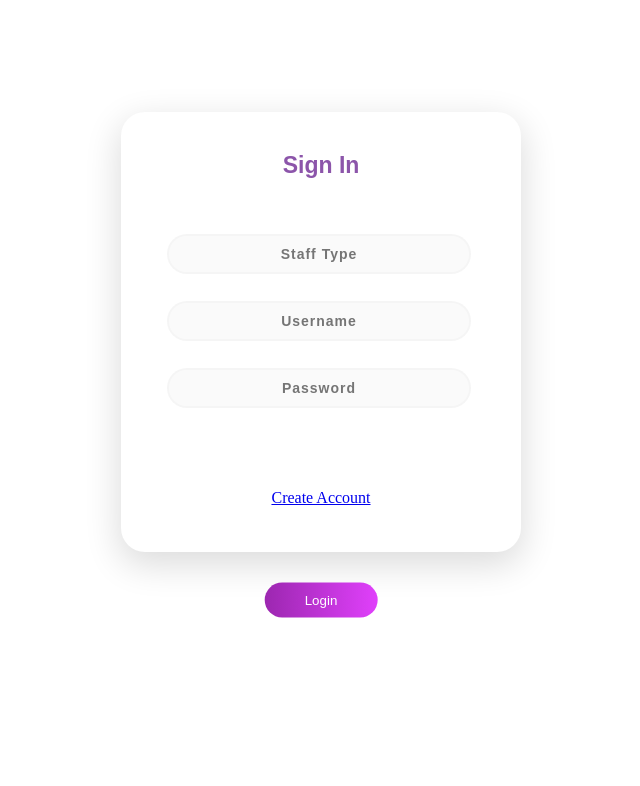
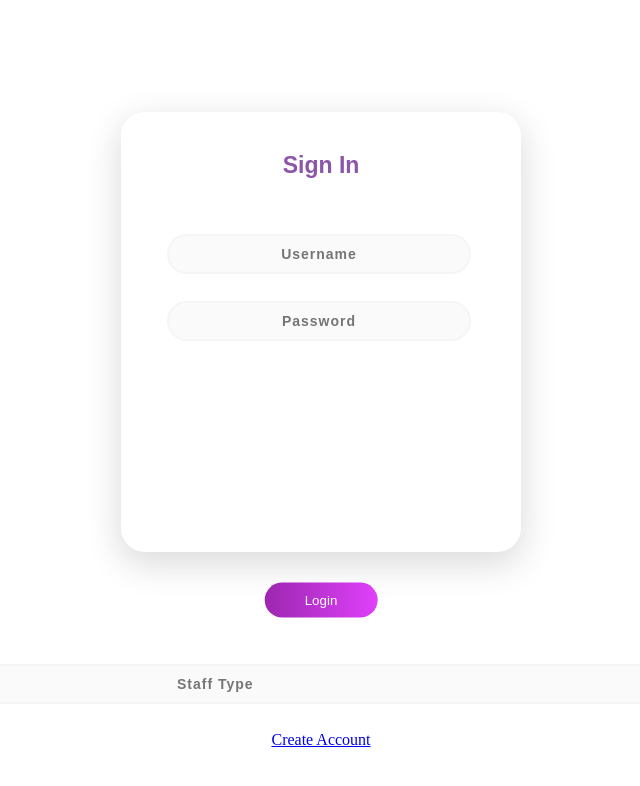
Before and after one commit to zhac299/TeamProject2021, an Angular app in the folder RestaurantWebApp/: page / in a window 1280 px wide. Shown: the top 786 px of the page, without its empty margins (319-959 px from the left). Built offline with nearby package versions, Linux system fonts and the light colour scheme.

Commit message:
program edits

```diff
--- a/RestaurantWebApp/src/app/login-input/login-input.coment.sass
+++ b/RestaurantWebApp/src/app/login-input/login-input.coment.sass
@@ -1,85 +1,89 @@
-body {
-  font-family: "Ubuntu", sans-serif;
-  position: relative;
-}
+body
+  font-family: "Ubuntu", sans-serif
+  position: relative
 
-.main {
-  background-color: #FFFFFF;
-  width: 400px;
-  height: 400px;
-  margin: 7em auto;
-  border-radius: 1.5em;
-  box-shadow: 0px 11px 35px 2px rgba(0, 0, 0, 0.14);
-}
 
-.welcome {
-  text-align: center;
-  color: #8C55AA;
+.main
+  background-color: #FFFFFF
+  width: 400px
+  height: 400px
+  margin: 7em auto
+  border-radius: 1.5em
+  box-shadow: 0px 11px 35px 2px rgba(0, 0, 0, 0.14)
+
+
+.welcome
+  text-align: center
+  color: #8C55AA
+  padding-top: 40px
+  font-family: "Ubuntu", sans-serif
+  font-weight: bold
+  font-size: 23px
+
+
+.un
+  width: 76%
+  color: #263238
+  font-weight: 700
+  font-size: 14px
+  letter-spacing: 1px
+  background: rgba(136, 126, 126, 0.04)
+  padding: 10px 20px
+  border: none
+  border-radius: 20px
+  outline: none
+  box-sizing: border-box
+  border: 2px solid rgba(0, 0, 0, 0.02)
+  margin-bottom: 50px
+  margin-left: 46px
+  text-align: center
+  margin-bottom: 27px
+  font-family: "Ubuntu", sans-serif
+
+form.form1
   padding-top: 40px;
-  font-family: "Ubuntu", sans-serif;
-  font-weight: bold;
-  font-size: 23px;
-}
 
-.un {
-  width: 76%;
-  color: #263238;
-  font-weight: 700;
-  font-size: 14px;
-  letter-spacing: 1px;
-  background: rgba(136, 126, 126, 0.04);
-  padding: 10px 20px;
-  border: none;
-  border-radius: 20px;
-  outline: none;
-  box-sizing: border-box;
-  border: 2px solid rgba(0, 0, 0, 0.02);
-  margin-bottom: 50px;
-  margin-left: 46px;
-  text-align: center;
-  margin-bottom: 27px;
-  font-family: "Ubuntu", sans-serif;
-}
+.pass
+  width: 76%
+  color: #263238
+  font-weight: 700
+  font-size: 14px
+  letter-spacing: 1px
+  background: rgba(136, 126, 126, 0.04)
+  padding: 10px 20px
+  border: none
+  border-radius: 20px
+  outline: none
+  box-sizing: border-box
+  border: 2px solid rgba(0, 0, 0, 0.02)
+  margin-bottom: 50px
+  margin-left: 46px
+  text-align: center
+  margin-bottom: 27px
+  font-family: "Ubuntu", sans-serif
 
-form.form1 {
-  padding-top: 40px;
-}
 
-.pass {
-  width: 76%;
-  color: #263238;
-  font-weight: 700;
-  font-size: 14px;
-  letter-spacing: 1px;
-  background: rgba(136, 126, 126, 0.04);
-  padding: 10px 20px;
-  border: none;
-  border-radius: 20px;
-  outline: none;
-  box-sizing: border-box;
-  border: 2px solid rgba(0, 0, 0, 0.02);
-  margin-bottom: 50px;
-  margin-left: 46px;
-  text-align: center;
-  margin-bottom: 27px;
-  font-family: "Ubuntu", sans-serif;
-}
+.un:focus, .pass:focus
+  border: 2px solid rgba(0, 0, 0, 0.18) !important
 
-.un:focus, .pass:focus {
-  border: 2px solid rgba(0, 0, 0, 0.18) !important;
-}
 
-.submit {
-  cursor: pointer;
-  border-radius: 5em;
-  color: #fff;
-  background: linear-gradient(to right, #9C27B0, #E040FB);
-  border: 0;
-  padding-left: 40px;
-  padding-right: 40px;
-  padding-bottom: 10px;
-  padding-top: 10px;
-  font-family: "Ubuntu", sans-serif;
-}
+.submit
+  margin: 0
+  position: absolute
+  top: 65%
+  left: 50%
+  transform: translate(-50%, -50%)
+  height: 100px
+  cursor: pointer
+  border-radius: 10em
+  color: #fff
+  background: linear-gradient(to right, #9C27B0, #E040FB)
+  border: 0
+  padding-left: 40px
+  padding-right: 40px
+  padding-bottom: 10px
+  padding-top: 10px
+  font-family: "Ubuntu", sans-serif
 
-/*# sourceMappingURL=input.coment.sass.map */
+.sub
+    height: 100px
--- a/RestaurantWebApp/src/app/login-input/login-input.component.html
+++ b/RestaurantWebApp/src/app/login-input/login-input.component.html
@@ -2,16 +2,18 @@
     <div class = "sign">
         <h1 class = "welcome">Sign In</h1>
         <form class = "form1">
-            <input class="pass" type = "text"  name = "staff" [(ngModel)] = "staff" placeholder = "Staff Type"/>
-            <br/>
             <input class="un"  type = "text" name = "username" [(ngModel)] = "username" placeholder = "Username" >
             <br/>
             <input class="pass" type = "password"  name = "password" [(ngModel)] = "password" placeholder = "Password"/>
             <br/>
+            <div class = "sub">
             <input  (click) = "onSubmit()" type="submit" value="Login" class = "submit">
-            <br/><br/><br/>
-            <section><a href = "https://google.co.uk">Create Account</a></section>
-        <section class="content" *ngIf="html" [innerHTML]="html"></section>
+            </div>
         </form>
     </div>
 </div>
+
+<input class="pass" type = "text"  name = "staff" [(ngModel)] = "staff" placeholder = "Staff Type"/>
+<section><a href = "https://google.co.uk">Create Account</a></section>
+        <section class="content" *ngIf="html" [innerHTML]="html"></section>
+<br/>
```
